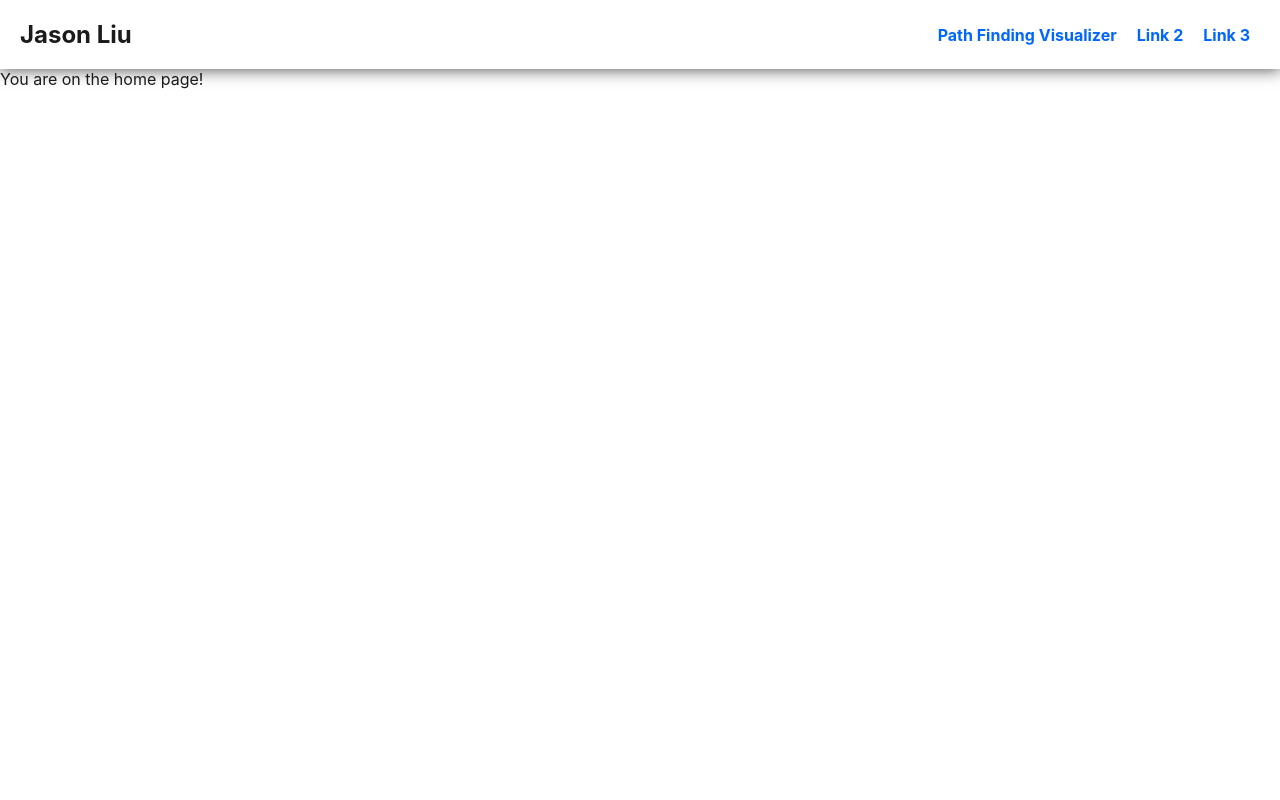
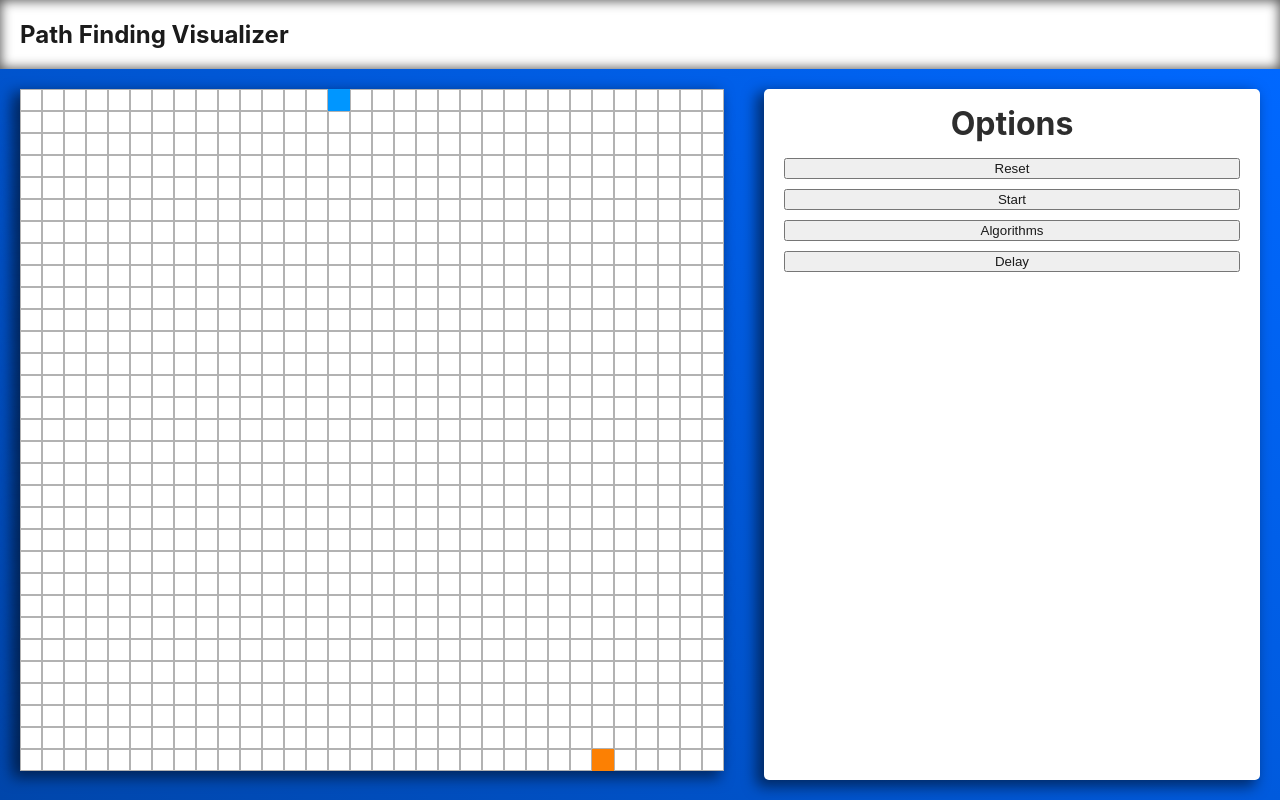
Before and after one commit to Jason-Liu-SE/PathFindingVisualizer, a React (Create React App) app: page / in a window 1280 px wide. Built offline with nearby package versions, Linux system fonts and the light colour scheme.

Commit message:
Added options menu and changed the background appearance

```diff
--- a/src/App.js
+++ b/src/App.js
@@ -5,17 +5,21 @@ import Visualizer from './Pages/Visualizer.js';
 
 function App() {
     return (
+        <div className='App'>
             <Router>
-            <div className='App'>
+                <div className='fixedContent'>
                     <NavBar />
+                </div>
+                <div className='content'>
                     <Routes>
-                    <Route path='/' element={<p>You are on the home page!</p>} />
-                    <Route path='/visualizer' element={<Visualizer />} />
-                    <Route path='/2' element={<p>You are on page 2</p>} />
-                    <Route path='/3' element={<p>You are on page 3</p>} />
+                        <Route path='/' element={<Visualizer />} />
+                        {/* <Route path='/visualizer' element={<Visualizer />} /> */}
+                        {/* <Route path='/2' element={<p>You are on page 2</p>} />
+                        <Route path='/3' element={<p>You are on page 3</p>} /> */}
                     </Routes>
                 </div>
             </Router>
+        </div>
     );
 }
 
--- a/src/Components/Grid.js
+++ b/src/Components/Grid.js
@@ -5,6 +5,9 @@ import useWindowDimensions from '../Hooks/useWindowDimensions';
 const ValidCell = new RegExp('^[0-9]+,[0-9]+$');
 const cells = []; // {id, state}. state: blocked || open || start || end
 const cellSize = 20;
+const backgroundColor = 'rgba(255, 255, 255, 1)';
+const borderColor = 'rgba(0, 0, 0, 0.3)';
+const blockedColor = 'rgb(50, 50, 50)';
 
 const Grid = () => {
     const [isDragging, setIsDragging] = useState(false);
@@ -70,13 +73,13 @@ const Grid = () => {
             // checking the state of the cell, then disabling or enabling the
             // cell appropriately
             if (elem.state === 'open') {
-                e.currentTarget.style.backgroundColor = 'rgb(89, 89, 89)';
-                e.currentTarget.style.borderColor = 'rgba(89, 89, 89, 1)';
+                e.currentTarget.style.backgroundColor = blockedColor;
+                e.currentTarget.style.borderColor = blockedColor;
 
                 elem.state = 'blocked';
             } else if (elem.state === 'blocked') {
-                e.currentTarget.style.backgroundColor = 'rgb(255, 255, 255)';
-                e.currentTarget.style.borderColor = 'rgba(200, 200, 200, 0.9)';
+                e.currentTarget.style.backgroundColor = backgroundColor;
+                e.currentTarget.style.borderColor = borderColor;
 
                 elem.state = 'open';
             }
@@ -112,8 +115,8 @@ const Grid = () => {
             // creating the grid of cells
             for (var row = 0; row < sizeY; row++) {
                 for (var col = 0; col < sizeX; col++) {
-                    var backgroundColor = 'white';
-                    var borderColor = 'rgba(200, 200, 200, 0.9)';
+                    var tBackgroundColor = backgroundColor;
+                    var tBorderColor = borderColor;
                     // var isSpecial = false;
 
                     // storing the cell's state
@@ -123,13 +126,13 @@ const Grid = () => {
                     // checking if the current cell is a special cell
                     if (id === startid) {
                         cell.state = 'start';
-                        backgroundColor = 'rgb(3, 152, 252)';
-                        borderColor = 'rgb(3, 152, 252)';
+                        tBackgroundColor = 'rgb(0, 150, 255)';
+                        tBorderColor = 'rgb(0, 150, 255)';
                         // isSpecial = true;
                     } else if (id === endid) {
                         cell.state = 'end';
-                        backgroundColor = 'rgb(252, 128, 3)';
-                        borderColor = 'rgb(252, 128, 3)';
+                        tBackgroundColor = 'rgb(252, 128, 3)';
+                        tBorderColor = 'rgb(252, 128, 3)';
                         // isSpecial = true;
                     }
 
@@ -144,7 +147,7 @@ const Grid = () => {
                             }}
                             onMouseUp={handleMouseUp}
                             onMouseEnter={handleMouseHover}
-                            style={{ backgroundColor: backgroundColor, borderColor: borderColor }}
+                            style={{ backgroundColor: tBackgroundColor, borderColor: tBorderColor }}
                         ></div>
                     );
 
--- a/src/Components/Menu.js
+++ b/src/Components/Menu.js
@@ -1,5 +1,15 @@
 const Menu = () => {
-    return <div className='menu'>Hello World!</div>;
+    return (
+        <div className='menu'>
+            <h1 className='title'>Options</h1>
+            <div className='options'>
+                <button>Reset</button>
+                <button>Start</button>
+                <button>Algorithms</button>
+                <button>Delay</button>
+            </div>
+        </div>
+    );
 };
 
 export default Menu;
--- a/src/Components/NavBar.js
+++ b/src/Components/NavBar.js
@@ -6,16 +6,16 @@ const NavBar = () => {
         <div>
             <nav className='navBar'>
                 <h1>
-                    <Link to=''>Jason Liu</Link>
+                    <Link to=''>Path Finding Visualizer</Link>
                 </h1>
                 <div className='links'>
-                    <Link to='visualizer'>Path Finding Visualizer</Link>
+                    {/* <Link to='visualizer'>Path Finding Visualizer</Link>
                     <Link to='2'>Link 2</Link>
-                    <Link to='3'>Link 3</Link>
+                    <Link to='3'>Link 3</Link> */}
                 </div>
             </nav>
         </div>
     );
-}
+};
 
 export default NavBar;
--- a/src/index.css
+++ b/src/index.css
@@ -15,11 +15,27 @@ code {
     color: rgb(27, 27, 27);
 }
 
+html,
+body,
+#root,
+.App {
+    height: 100%;
+}
+
+.App {
+    display: flex;
+    flex-flow: column;
+}
+
+.App .content {
+    flex-grow: 1;
+}
+
 .navBar {
     padding: 20px;
     display: flex;
     align-items: center;
-    box-shadow: 0px 0px 15px 1px rgb(87, 87, 87);
+    box-shadow: inset 0px 0px 12px 1px rgb(87, 87, 87);
 }
 
 .navBar h1 a {
@@ -49,19 +65,47 @@ code {
 .grid .cells .cellRow {
     vertical-align: top;
     display: flex;
+    box-shadow: -6px 5px 14px 2px rgba(0, 0, 0, 0.5);
 }
 
 .grid .cells .cellRow div {
     width: 20px;
     height: 20px;
-    background-color: transparent;
     border: 1px solid rgba(200, 200, 200, 0.9);
 }
 
 .visualizer {
     display: flex;
+    /* background-image: url('./Images/background.jpg'); */
+    background: rgb(0, 104, 255);
+    background: linear-gradient(220deg, rgba(0, 104, 255, 1) 0%, rgba(0, 70, 171, 1) 100%);
+    background-size: cover;
+    background-repeat: no-repeat;
+    background-position: center;
+    height: 100%;
 }
 
 .menu {
-    padding: 20px;
+    margin: 20px 20px 20px 20px;
+    width: 100%;
+    background-color: rgba(255, 255, 255, 1);
+    border-radius: 5px;
+    box-shadow: -6px 5px 14px 2px rgba(0, 0, 0, 0.5);
 }
+
+.menu .title {
+    color: rgb(45, 45, 45);
+    text-align: center;
+    margin: 15px;
+}
+
+.menu .options {
+    padding-left: 20px;
+    padding-right: 20px;
+    display: flex;
+    flex-direction: column;
+}
+
+.menu .options button {
+    margin-bottom: 10px;
+}
```
Also changed, not shown: src/index.js (+4 -4 lines), src/Images/background.jpg (added). Lines whose indentation alone changed are shown as unchanged.
